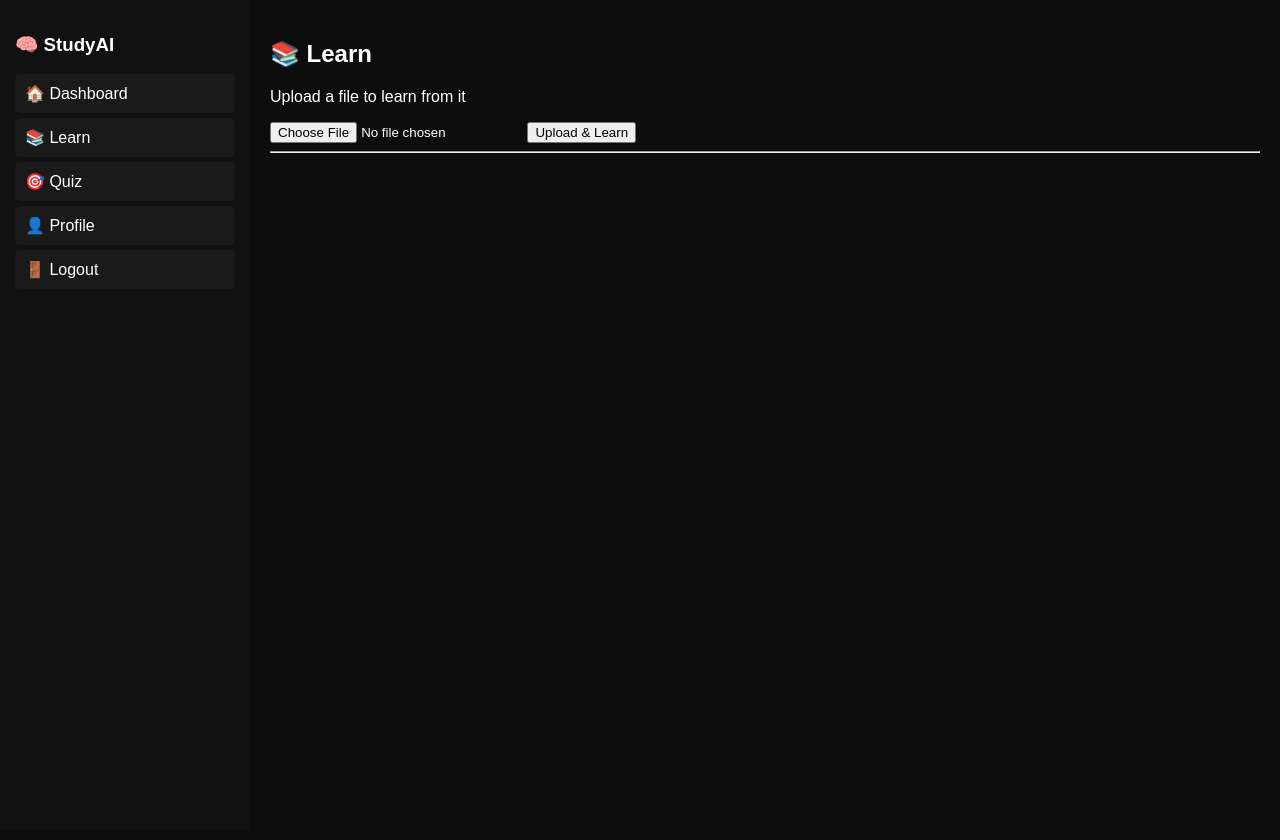
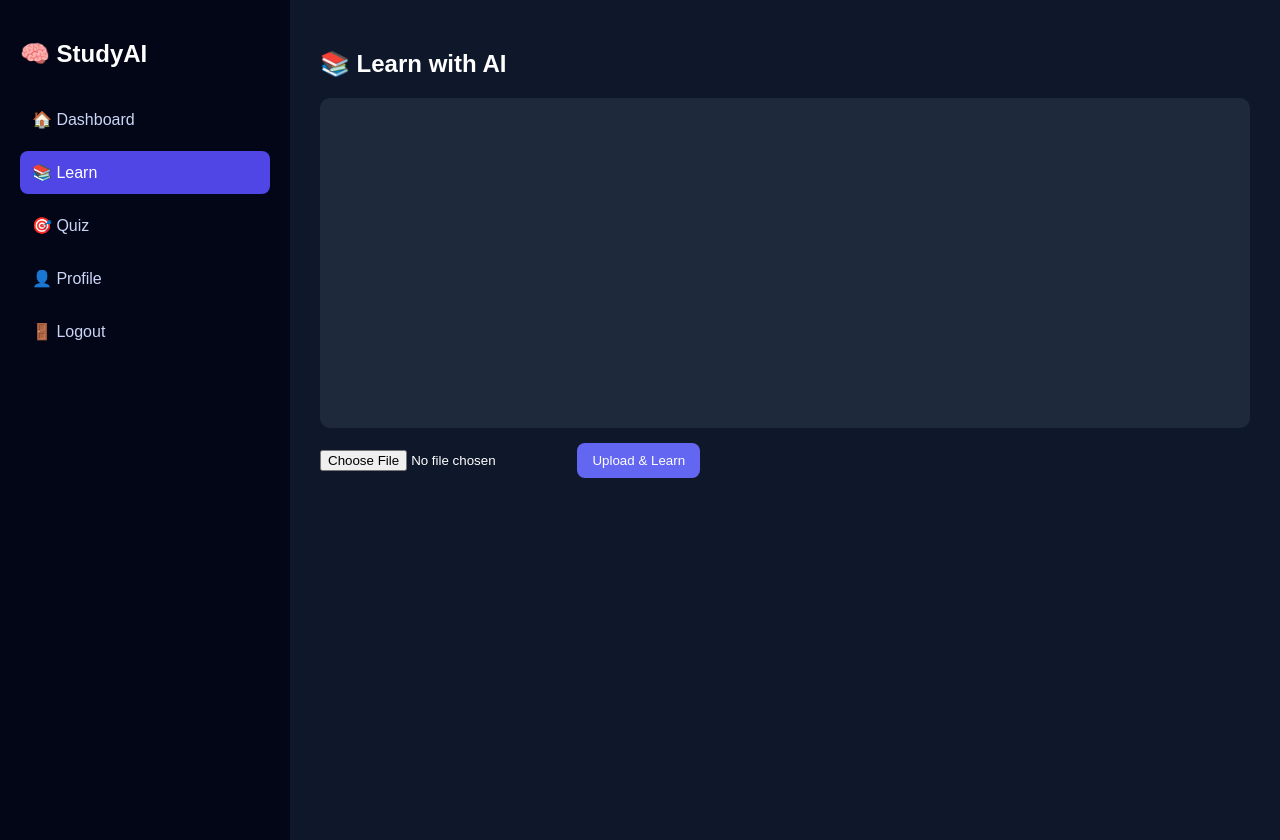
Before and after one commit to blessingdoughan2010-commits/ai-study-app, a Flask app: page /learn in a window 1280 px wide. Before the commit the page ends 289 px from the top, so only its background shows below. Run offline with Flask 3, Linux system fonts and the light colour scheme; the visitor is signed in with stand-in values (Sample User, id 1).

Commit message:
full UI styling for all pages

```diff
--- a/static/style.css
+++ b/static/style.css
@@ -37,13 +37,13 @@ body {
     color: white;
 }
 
-/* MAIN */
+/* MAIN CONTENT */
 .main {
     flex: 1;
     padding: 30px;
 }
 
-/* TOP */
+/* TOP SECTION */
 .top {
     margin-bottom: 20px;
 }
@@ -85,3 +85,77 @@ body {
     text-decoration: none;
     color: white;
 }
+
+/* ================= LEARN PAGE ================= */
+
+/* CHAT BOX */
+.chat-box {
+    background: #1e293b;
+    padding: 15px;
+    border-radius: 10px;
+    height: 300px;
+    overflow-y: auto;
+    margin-bottom: 15px;
+}
+
+/* CHAT MESSAGES */
+.chat {
+    padding: 10px;
+    margin: 5px 0;
+    border-radius: 8px;
+    max-width: 80%;
+}
+
+/* BOT MESSAGE */
+.chat.bot {
+    background: #334155;
+    text-align: left;
+}
+
+/* USER MESSAGE */
+.chat.user {
+    background: #4f46e5;
+    text-align: right;
+    margin-left: auto;
+}
+
+/* FILE INPUT + BUTTON */
+form input[type="file"] {
+    margin-bottom: 10px;
+    color: white;
+}
+
+form button {
+    padding: 10px 15px;
+    background: #6366f1;
+    border: none;
+    color: white;
+    border-radius: 8px;
+    cursor: pointer;
+}
+
+/* ================= QUIZ PAGE ================= */
+
+.quiz-box {
+    background: #1e293b;
+    padding: 20px;
+    border-radius: 12px;
+    margin-top: 15px;
+}
+
+/* QUIZ OPTIONS */
+.quiz-box button {
+    margin: 5px 0;
+    padding: 10px;
+    width: 100%;
+    background: #6366f1;
+    border: none;
+    color: white;
+    border-radius: 8px;
+    cursor: pointer;
+    transition: 0.2s;
+}
+
+.quiz-box button:hover {
+    background: #4f46e5;
+}
--- a/templates/learn.html
+++ b/templates/learn.html
@@ -1,21 +1,44 @@
-{% extends "base.html" %}
-{% block content %}
+<!DOCTYPE html>
+<html>
+<head>
+    <title>Learn</title>
+    <link rel="stylesheet" href="{{ url_for('static', filename='style.css') }}">
+</head>
+<body>
 
-<h2>📚 Learn</h2>
+<div class="container">
 
-<p>Upload a file to learn from it</p>
+    <div class="sidebar">
+        <h2>🧠 StudyAI</h2>
+        <a href="/dashboard">🏠 Dashboard</a>
+        <a href="/learn" class="active">📚 Learn</a>
+        <a href="/quiz">🎯 Quiz</a>
+        <a href="/profile">👤 Profile</a>
+        <a href="/logout">🚪 Logout</a>
+    </div>
 
-<form method="POST" enctype="multipart/form-data">
-<input type="file" name="file">
-<button>Upload & Learn</button>
-</form>
+    <div class="main">
 
-<hr>
+        <h2>📚 Learn with AI</h2>
 
-<div>
-{% for msg in chat %}
-<p><b>{{ msg.role }}:</b> {{ msg.text }}</p>
-{% endfor %}
+        <!-- CHAT -->
+        <div class="chat-box">
+            {% for msg in chat %}
+                <div class="chat {{ msg.role }}">
+                    {{ msg.text }}
+                </div>
+            {% endfor %}
+        </div>
+
+        <!-- UPLOAD -->
+        <form method="POST" enctype="multipart/form-data">
+            <input type="file" name="file" required>
+            <button type="submit">Upload & Learn</button>
+        </form>
+
+    </div>
+
 </div>
 
-{% endblock %}
+</body>
+</html>
```
Also changed, not shown: templates/quiz.html (+32 -6 lines).
